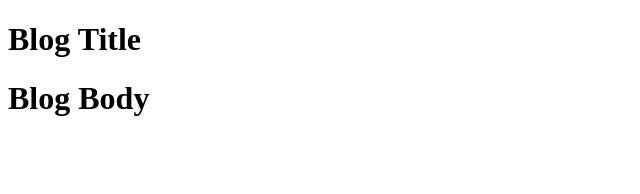
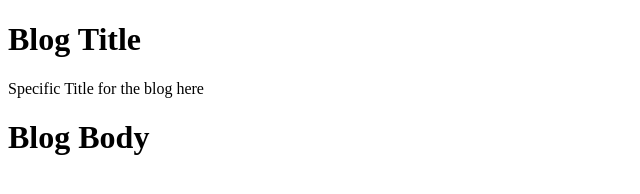
Before and after one commit to amila01/Blog-Writing, a plain HTML site: page index.html in a window 1280 px wide. Shown: the whole page, without its empty margins (0-640 px from the left). Drawn offline with Linux system fonts and the light colour scheme.

Commit message:
index page edited

```diff
--- a/index.html
+++ b/index.html
@@ -8,6 +8,7 @@
 </head>
 <body>
     <h1>Blog Title</h1>
+    <p> Specific Title for the blog here </P>
     <h1>Blog Body</h1>
 </body>
 </html>
```
